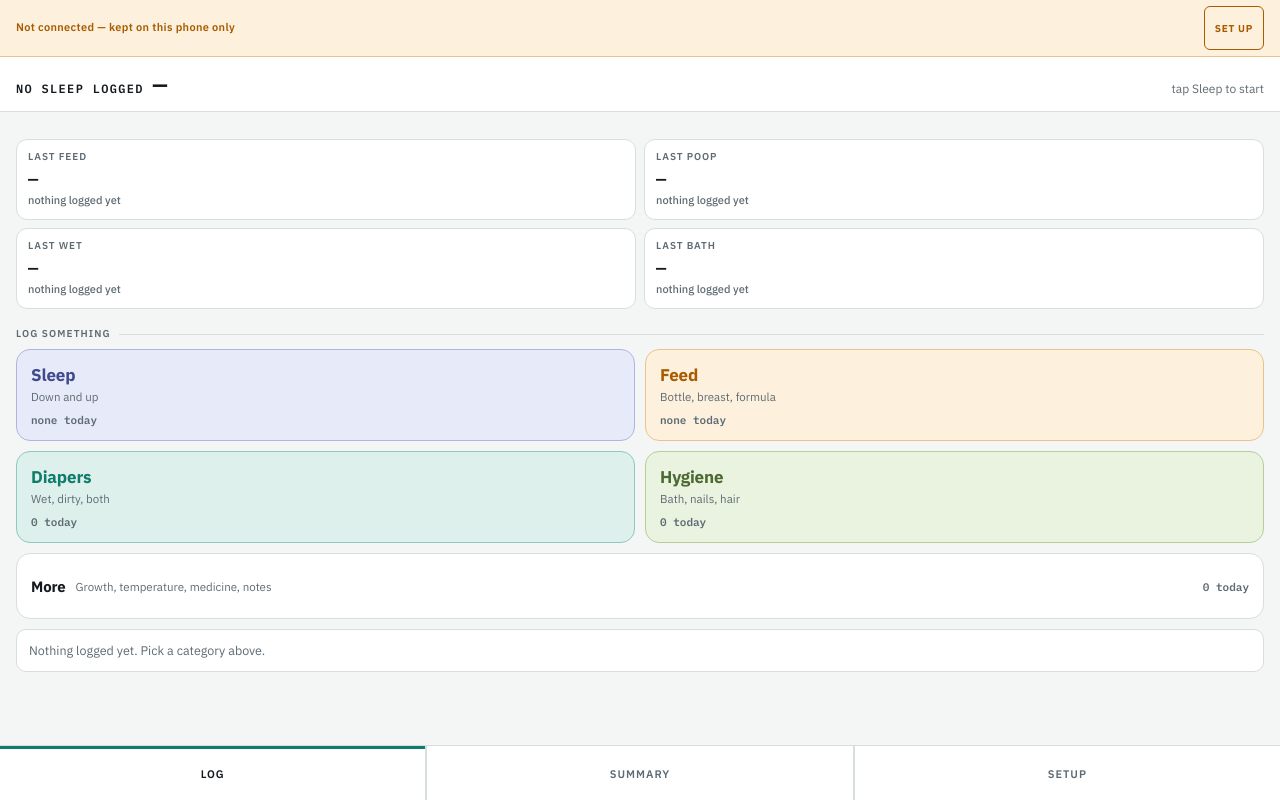
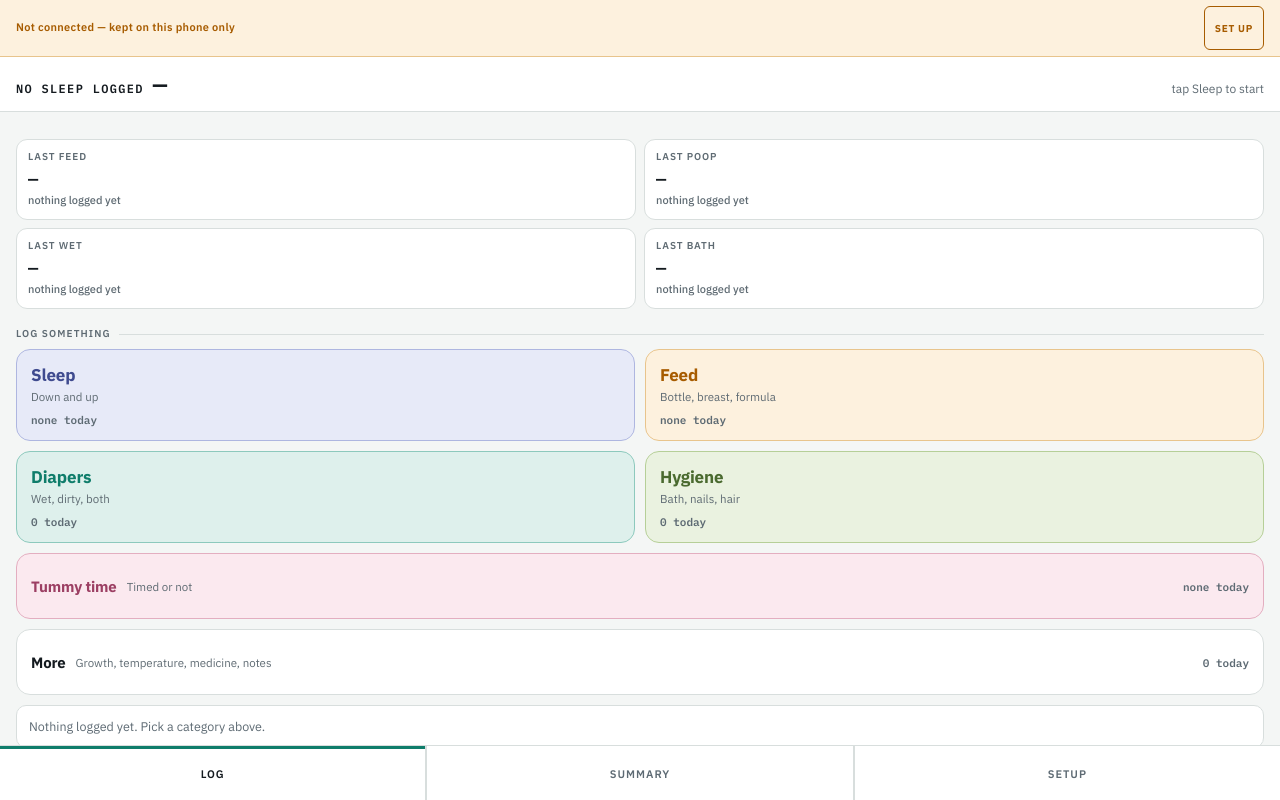
Before and after one commit to ojc999/Baby-Log, a plain HTML site: page index.html in a window 1280 px wide. Drawn offline with Linux system fonts and the light colour scheme.

Commit message:
Give tummy time its own category
It was buried in More, two taps deeper than it deserves. Tiles are for what
happens many times a day; More is for the occasional things that can afford the
extra taps, and tummy time is not one of those.

No schema change. tummy was already a type in the contract with an amount picker
in minutes and a label, so the move is CAT_OF from "more" to "tummy", a
catalogue entry, a tile and a colour. Entries logged before this read back
identically and nothing needs migrating. It is removed from More rather than
left in both places.

Two buttons. "How long was it" opens the minutes picker. "Just log it" writes
the entry with no value, for when it was not timed - the alternative is a
guessed number, and a guess in the record is worse than an honest blank, which
is the same reasoning as the rule about never pairing sleep silently. The tile
counts "3 today - 15 min", where the minutes are only the timed ones, so an
untimed session shows up as a session without inflating the total.

The colour is a sixth pair, checked against WCAG AA in both themes. The contrast
harness now walks this screen, which it had to, since the new colour lives
nowhere else. Also stops a two-word name wrapping inside a row-layout tile.

A sheet item can now carry a label that overrides what its button says and
nothing else - the picker's own title still goes into raw, which has to stay the
words actually used.

Co-Authored-By: Claude Opus 5 <noreply@anthropic.com>
Claude-Session: https://claude.ai/code/session_01AvyuqrmoPPHKVNyiCn4sBt

```diff
--- a/index.html
+++ b/index.html
@@ -32,6 +32,7 @@
   --night:#3f4b8f; --night-bg:#e7eaf8; --night-line:#aeb6e0;
   --mum:#8a4a86; --mum-bg:#f6e9f5; --mum-line:#d4aed1;
   --leaf:#4a6a2f; --leaf-bg:#eaf2e0; --leaf-line:#b6cf98;
+  --play:#9c3f63; --play-bg:#fbe9ef; --play-line:#e3aec0;
   --mono:"IBM Plex Mono",ui-monospace,"SF Mono",Menlo,Consolas,monospace;
   --sans:"IBM Plex Sans",system-ui,-apple-system,"Segoe UI",Roboto,sans-serif;
 }
@@ -44,6 +45,7 @@
   --night:#8e9ae8; --night-bg:#1a1e35; --night-line:#39406b;
   --mum:#cd90c8; --mum-bg:#2a1a29; --mum-line:#5a3657;
   --leaf:#a3c479; --leaf-bg:#1b2414; --leaf-line:#44572c;
+  --play:#e998b2; --play-bg:#2c1720; --play-line:#5e3344;
   color-scheme:dark;
 }}
 :root[data-theme="dark"]{
@@ -55,6 +57,7 @@
   --night:#8e9ae8; --night-bg:#1a1e35; --night-line:#39406b;
   --mum:#cd90c8; --mum-bg:#2a1a29; --mum-line:#5a3657;
   --leaf:#a3c479; --leaf-bg:#1b2414; --leaf-line:#44572c;
+  --play:#e998b2; --play-bg:#2c1720; --play-line:#5e3344;
   color-scheme:dark;
 }
 *{box-sizing:border-box}
@@ -112,6 +115,7 @@ body{
 
 /* ───── buttons ───── */
 .grid{display:grid;gap:9px}
+.g1{grid-template-columns:1fr}
 .g2{grid-template-columns:repeat(2,1fr)}
 .g3{grid-template-columns:repeat(3,1fr)}
 .btn{
@@ -130,6 +134,7 @@ body{
 .btn.tealb{background:var(--teal-bg);border-color:var(--teal-line);color:var(--teal)}
 .btn.mumb{background:var(--mum-bg);border-color:var(--mum-line);color:var(--mum)}
 .btn.leafb{background:var(--leaf-bg);border-color:var(--leaf-line);color:var(--leaf)}
+.btn.playb{background:var(--play-bg);border-color:var(--play-line);color:var(--play)}
 .btn.quiet{font-size:13px;min-height:50px;color:var(--ink-dim);font-weight:600}
 .btn.solid{background:var(--ink);border-color:var(--ink);color:var(--ground)}
 
@@ -150,7 +155,7 @@ body{
   color:var(--ink-dim);font-variant-numeric:tabular-nums;
 }
 .tile.wide{grid-column:1/-1;min-height:66px;flex-direction:row;align-items:center;gap:10px}
-.tile.wide b{font-size:15px}
+.tile.wide b{font-size:15px;flex:none}   /* a two-word name must not wrap in a row-layout tile */
 .tile.wide em{margin:0 0 0 auto}
 .tile.t-sleep{background:var(--night-bg);border-color:var(--night-line)}
 .tile.t-sleep b{color:var(--night)}
@@ -160,6 +165,8 @@ body{
 .tile.t-nappy b{color:var(--teal)}
 .tile.t-hyg{background:var(--leaf-bg);border-color:var(--leaf-line)}
 .tile.t-hyg b{color:var(--leaf)}
+.tile.t-tummy{background:var(--play-bg);border-color:var(--play-line)}
+.tile.t-tummy b{color:var(--play)}
 
 /* ───── back bar ───── */
 .back{display:flex;align-items:center;gap:10px;margin-bottom:4px}
@@ -375,6 +382,9 @@ table.week tr.today td:first-child::after{content:" \00B7 today";color:var(--ink
       </button>
       <button class="tile t-hyg" data-go="hygiene">
         <b>Hygiene</b><span>Bath, nails, hair</span><em id="tile-hygiene"></em>
+      </button>
+      <button class="tile wide t-tummy" data-go="tummy">
+        <b>Tummy time</b><span>Timed or not</span><em id="tile-tummy"></em>
       </button>
       <button class="tile wide" data-go="more">
         <b>More</b><span>Growth, temperature, medicine, notes</span><em id="tile-more"></em>
@@ -780,6 +790,16 @@ var CATS = {
     ] }],
     free: 'anything not on a button'
   },
+  tummy: {
+    title: 'Tummy time', tone: 'playb',
+    groups: [{ cols: 1, items: [
+      { sheet: 'tummy', label: 'How long was it' },
+      { t: 'tummy', s: '', label: 'Just log it' }
+    ] }],
+    hint: 'Use the second one when you did not time it. The entry still counts towards ' +
+          'the day, it just carries no minutes — which is honest, rather than a guess.',
+    free: 'tummy 10 · tummytime 5'
+  },
   more: {
     title: 'More', tone: '',
     groups: [
@@ -787,7 +807,6 @@ var CATS = {
         { sheet: 'weight' }, { sheet: 'length' }, { sheet: 'head' }
       ] },
       { head: 'Unwell', cols: 2, items: [{ sheet: 'temp' }, { sheet: 'cry' }] },
-      { head: 'Play', cols: 2, items: [{ sheet: 'tummy' }] },
       { head: 'Needs a few words', cols: 2, items: [
         { prefill: 'med ',       label: 'Medicine',    sub: 'then type it' },
         { prefill: 'vax ',       label: 'Vaccination', sub: 'then type it' },
@@ -834,7 +853,7 @@ var LABELS = {
 var CAT_OF = {
   sleep: 'sleep', feed: 'feed', pump: 'feed', vomit: 'feed',
   nappy: 'nappy', hygiene: 'hygiene', bath: 'hygiene',
-  measure: 'more', cry: 'more', tummy: 'more', med: 'more', vax: 'more',
+  measure: 'more', cry: 'more', tummy: 'tummy', med: 'more', vax: 'more',
   milestone: 'more', note: 'more'
 };
 
@@ -1526,6 +1545,11 @@ function renderTiles() {
   $('tile-feed').textContent    = feeds.length ? feeds.length + ' today' + (ml ? ' · ' + ml + ' ml' : '') : 'none today';
   $('tile-nappy').textContent   = n(function (r) { return r.type === 'nappy'; }) + ' today';
   $('tile-hygiene').textContent = n(function (r) { return r.type === 'hygiene' || r.type === 'bath'; }) + ' today';
+  var tum = live().filter(function (r) { return daySG(r.ms) === daySG(Date.now()) && r.type === 'tummy'; });
+  var tumMin = tum.reduce(function (a, r) { return a + (r.unit === 'min' && r.value ? r.value : 0); }, 0);
+  $('tile-tummy').textContent   = tum.length
+    ? tum.length + ' today' + (tumMin ? ' · ' + tumMin + ' min' : '')
+    : 'none today';
   $('tile-more').textContent    = n(function (r) { return CAT_OF[r.type] === 'more'; }) + ' today';
 }
 
@@ -1568,8 +1592,10 @@ function renderCat() {
     g.items.forEach(function (it) {
       if (it.sheet) {
         var sc = SHEETS[it.sheet];
+        /* `label` overrides only what the button says. The sheet's own title still names
+           the picker and still goes into `raw`, which must stay the words actually used. */
         html += '<button class="btn ' + (c.tone || '') + '" data-sheet="' + it.sheet + '">' +
-                sc.title + '<small>' + (sc.unit === 'C' ? '°C' : sc.unit) + '</small></button>';
+                (it.label || sc.title) + '<small>' + (sc.unit === 'C' ? '°C' : sc.unit) + '</small></button>';
       } else if (it.prefill) {
         html += '<button class="btn quiet" data-prefill="' + esc(it.prefill) + '">' +
                 it.label + '<small>' + (it.sub || '') + '</small></button>';
```
Also changed, not shown: test/browser/contrast.test.js (+20 -1 lines), test/logic.test.js (+15 -0 lines), 2 other files.
